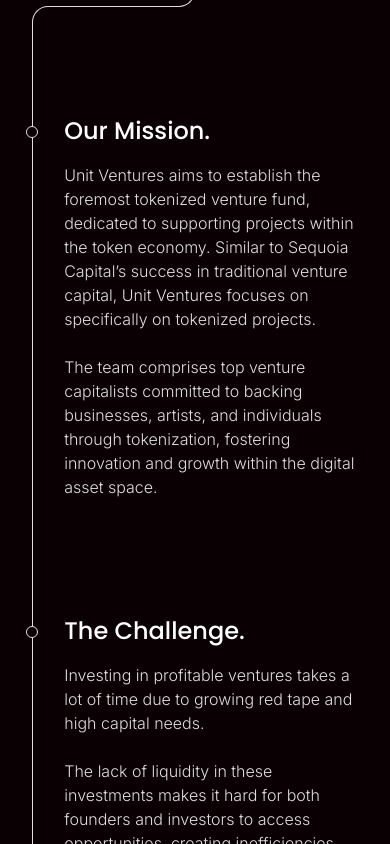
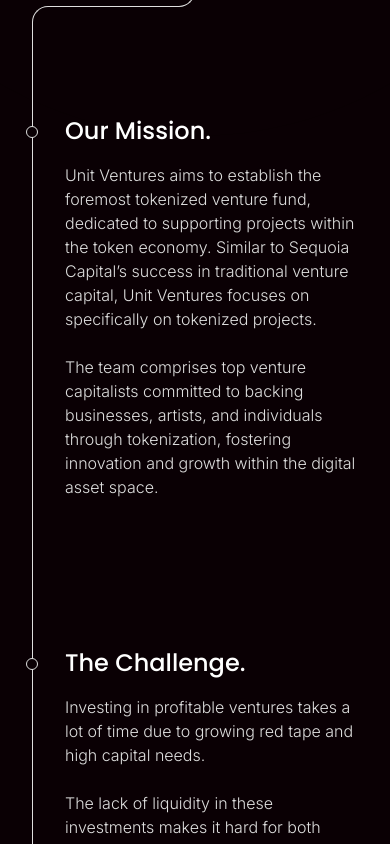
Before and after one commit to UnitCode-org/unit-ventures, a Next.js app: page / in a window 390 px wide. Shown: the part 1640-2484 px from the top of the page. Built offline with nearby package versions, Linux system fonts and the light colour scheme.

Commit message:
fix: add min width on about lines

```diff
--- a/src/app/components/About.tsx
+++ b/src/app/components/About.tsx
@@ -169,7 +169,7 @@
           </div>
 
           <div className="relative flex items-start gap-x-8 sm:gap-x-12 md:gap-x-16">
-            <div className="h-128 md:h-96 w-[1px] bg-unit-grey-10" />
+            <div className="h-128 md:h-96 min-w-[1px] bg-unit-grey-10" />
             <div className="absolute -left-1.5 -top-2 md:top-0 size-3 rounded-full border border-unit-grey-10 bg-unit-black-60" />
             <motion.div
               className="relative flex flex-col lg:flex-row items-start gap-x-20 -mt-5 bg-transparent"
@@ -198,7 +198,7 @@
             </motion.div>
           </div>
           <div className="relative flex items-start gap-x-8 sm:gap-x-12 md:gap-x-16">
-            <div className="h-96 lg:h-80 w-[1px] bg-unit-grey-10" />
+            <div className="h-96 lg:h-80 min-w-[1px] bg-unit-grey-10" />
             <div className="absolute -left-1.5 top-3 md:top-5 lg:top-12 size-3 rounded-full border border-unit-grey-10 bg-unit-black-60" />
             <motion.div
               className="relative flex flex-col lg:flex-row  items-start gap-x-20"
@@ -224,7 +224,7 @@
             </motion.div>
           </div>
           <div className="relative flex items-start gap-x-8 sm:gap-x-12 md:gap-x-16">
-            <div className="h-6 md:h-8 lg:h-12 w-[1px] bg-unit-grey-10" />
+            <div className="h-6 md:h-8 lg:h-12 min-w-[1px] bg-unit-grey-10" />
             <div className="absolute -left-1.5 top-3 md:top-5 lg:top-12 size-3 rounded-full border border-unit-grey-10 bg-unit-black-60" />
             <motion.div
               className="relative flex flex-col lg:flex-row  items-start gap-x-20"
--- a/tailwind.config.ts
+++ b/tailwind.config.ts
@@ -70,7 +70,7 @@
         "pulse-slow": "pulse 5s linear infinite",
       },
       height: {
-        128: "30rem",
+        128: "32rem",
       },
     },
   },
```
